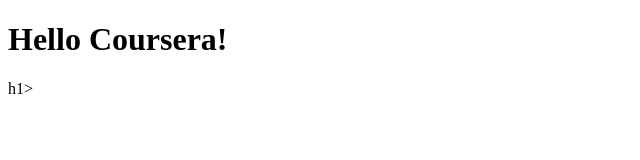
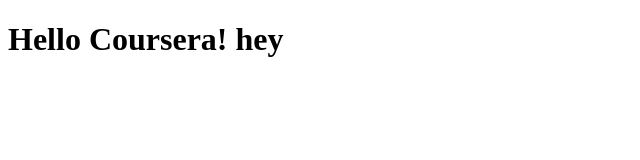
Before and after one commit to krizmasingh/coursera-test, a plain HTML site: page site/index.html in a window 1280 px wide. Shown: the whole page, without its empty margins (0-640 px from the left). Drawn offline with Linux system fonts and the light colour scheme.

Commit message:
small addition on page

```diff
--- a/site/index.html
+++ b/site/index.html
@@ -4,6 +4,6 @@
 	<title>Hello Coursera!</title>
 </head>
 <body>
-<h1>Hello Coursera!</h1>h1>
+<h1>Hello Coursera! hey</h1>
 </body>
 </html>
```
